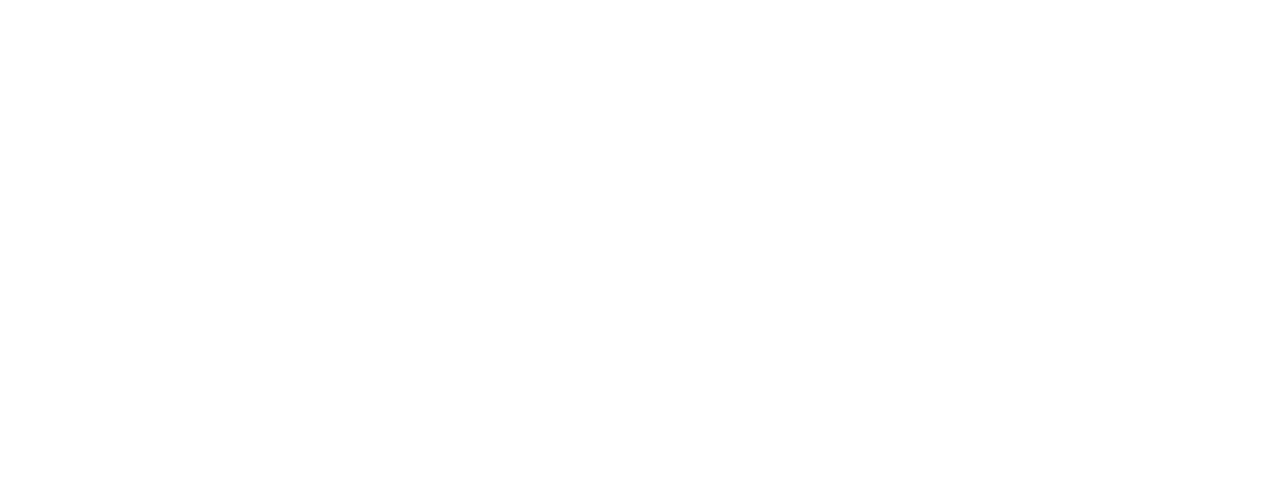
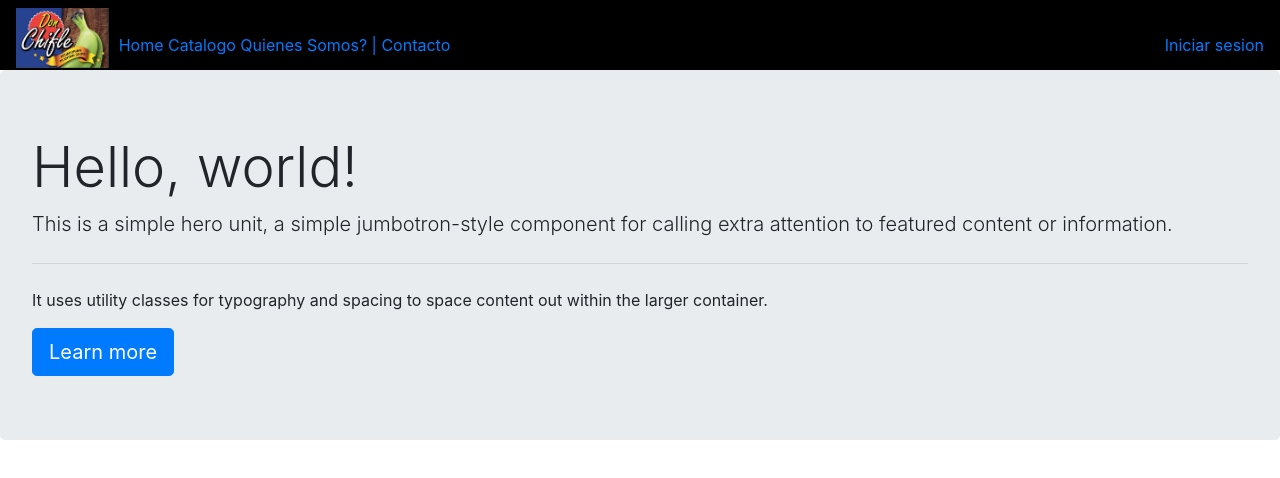
Before and after one commit to dpesantesucamp/dpesantes_proyectos_ucamp, a plain HTML site: page index.html in a window 1280 px wide. Drawn offline with nearby package versions, Linux system fonts and the light colour scheme.

Commit message:
Hoja de estilo navbar
Se personaliza los estilos del header con la hoja de estilos navbar y se agrega el codigo de jumbotron

```diff
--- /dev/null
+++ b/assets/css/navbar.css
@@ -0,0 +1,21 @@
+.navbar {
+    overflow: hidden;
+    background-color: #000;
+    height: 70px;
+    display: block;
+}
+
+.contenedor-imagen {
+    float: left;
+}
+
+.contenedor-lista-1 {
+    float: left;
+    padding-top: 25px;
+    padding-left: 10px;
+}
+
+.contenedor-lista-2 {
+    float: right;
+    padding-top: 25px;
+}
--- a/index.html
+++ b/index.html
@@ -1,5 +1,6 @@
 <!DOCTYPE html>
 <html lang="en">
+
 <head>
     <meta charset="UTF-8">
     <meta http-equiv="X-UA-Compatible" content="IE=edge">
@@ -8,8 +9,38 @@
     <link rel="stylesheet" href="https://cdn.jsdelivr.net/npm/bootstrap@4.6.2/dist/css/bootstrap.min.css"
         integrity="sha384-xOolHFLEh07PJGoPkLv1IbcEPTNtaed2xpHsD9ESMhqIYd0nLMwNLD69Npy4HI+N" crossorigin="anonymous">
     <link rel="stylesheet" href="assets/css/style.css">
+    <link rel="stylesheet" href="assets/css/navbar.css">
 </head>
+
 <body>
+    <!--HEADER -->
+    <header>
+        <div class="navbar">
+            <div class="contenedor-imagen">
+                <!--logo -->
+                <img src="assets/images/logo_don_chifle.jpeg" alt="" style="height: 60px;">
+            </div>
+            <div class="contenedor-lista-1">
+                <a href="#">Home</a>
+                <a href="#">Catalogo</a>
+                <a href="#">Quienes Somos?</a>
+                <a href="#">|</a>
+                <a href="#">Contacto</a>
+            </div>
+            <div class="contenedor-lista-2">
+                <a href="#">Iniciar sesion</a>
+            </div>
+        </div>
+    </header>
+    <!--JUMBOTRON-->
+    <div class="jumbotron">
+        <h1 class="display-4">Hello, world!</h1>
+        <p class="lead">This is a simple hero unit, a simple jumbotron-style component for calling extra attention to
+            featured content or information.</p>
+        <hr class="my-4">
+        <p>It uses utility classes for typography and spacing to space content out within the larger container.</p>
+        <a class="btn btn-primary btn-lg" href="#" role="button">Learn more</a>
+    </div>
+</body>
 
-</body>
 </html>
```
Also changed, not shown: assets/images/logo_don_chifle.jpeg (added).
